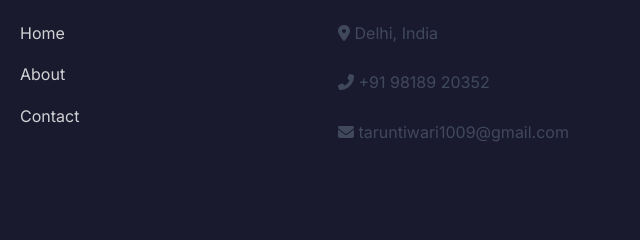
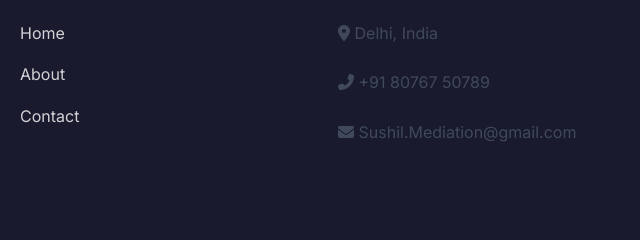
Before and after one commit to taruntiwari1009-gmail/sushilconsulting, a plain HTML site: page index.html in a window 1280 px wide. Shown: the part 9499-9739 px from the top of the page, 640-1280 px from the left. Drawn offline with Linux system fonts and the light colour scheme.

Commit message:
Update index.html

```diff
--- a/index.html
+++ b/index.html
@@ -2405,8 +2405,8 @@
                 <div class="footer-col">
                     <h3>Contact</h3>
                     <p><i class="fas fa-map-marker-alt"></i> Delhi, India</p>
-                    <p><i class="fas fa-phone-alt"></i> +91 98189 20352</p>
-                    <p><i class="fas fa-envelope"></i> taruntiwari1009@gmail.com</p>
+                    <p><i class="fas fa-phone-alt"></i> +91 80767 50789</p>
+                    <p><i class="fas fa-envelope"></i> Sushil.Mediation@gmail.com</p>
                 </div>
             </div>
 
```
